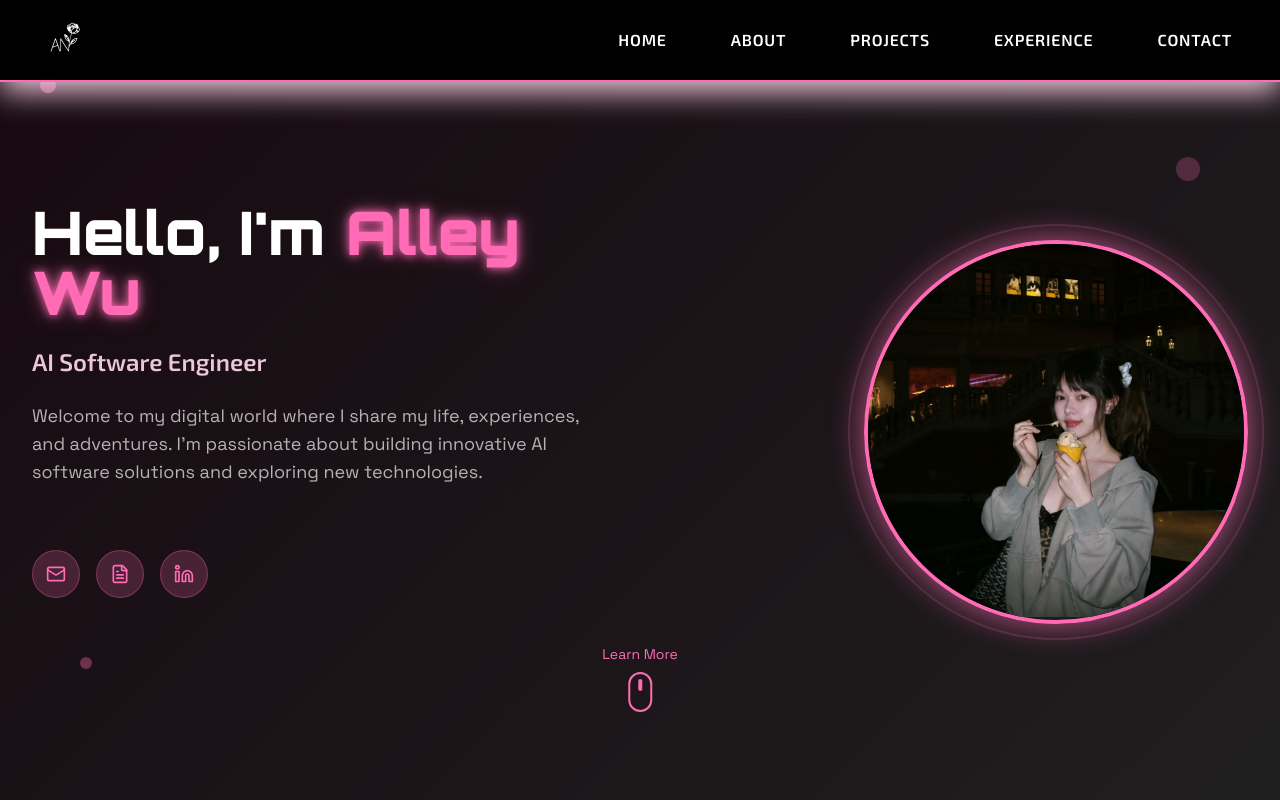
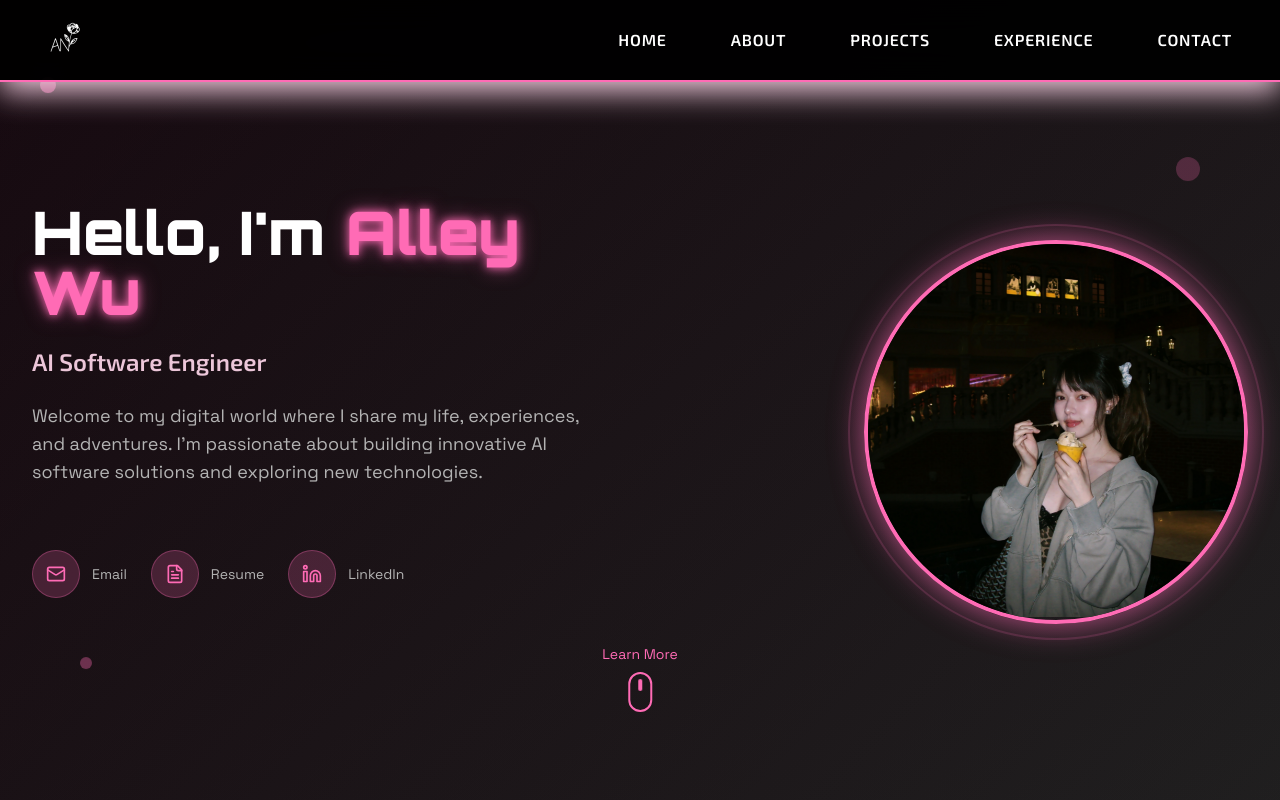
Before and after one commit to twu29/Portfolio, a React (Vite) app: page / in a window 1280 px wide. Shown: the top 800 px of the page. Built offline with nearby package versions, Linux system fonts and the light colour scheme; the HTML template or start-up script is replaced by a standard one.

Commit message:
Add title to button

```diff
--- a/src/components/Hero.tsx
+++ b/src/components/Hero.tsx
@@ -47,32 +47,40 @@ const Hero = () => {
               </p>
 
               {/* Social Links */}
-              <div className="flex justify-center lg:justify-start gap-4 mb-16">
+              <div className="flex justify-center lg:justify-start gap-6 mb-16">
                 <a
                   href="mailto:your.email@example.com"
-                  className="w-12 h-12 rounded-full bg-primary/20 border border-primary/30 flex items-center justify-center text-primary hover:bg-primary hover:text-primary-foreground transition-smooth hover:scale-110"
+                  className="flex items-center gap-3 group"
                   aria-label="Email"
                 >
-                  <Mail size={20} />
+                  <div className="w-12 h-12 rounded-full bg-primary/20 border border-primary/30 flex items-center justify-center text-primary group-hover:bg-primary group-hover:text-primary-foreground transition-smooth group-hover:scale-110">
+                    <Mail size={20} />
+                  </div>
+                  <span className="text-sm font-space-grotesk text-muted-foreground group-hover:text-primary transition-smooth">Email</span>
                 </a>
                 <a
                   href="/Alley_Resume.pdf"
                   target="_blank"
                   rel="noopener noreferrer"
-                  className="w-12 h-12 rounded-full bg-primary/20 border border-primary/30 flex items-center justify-center text-primary hover:bg-primary hover:text-primary-foreground transition-smooth hover:scale-110"
+                  className="flex items-center gap-3 group"
                   aria-label="Resume"
-                  title="Resume"
                 >
-                  <FileText size={20} />
+                  <div className="w-12 h-12 rounded-full bg-primary/20 border border-primary/30 flex items-center justify-center text-primary group-hover:bg-primary group-hover:text-primary-foreground transition-smooth group-hover:scale-110">
+                    <FileText size={20} />
+                  </div>
+                  <span className="text-sm font-space-grotesk text-muted-foreground group-hover:text-primary transition-smooth">Resume</span>
                 </a>
                 <a
                   href="https://linkedin.com/in/your-profile"
                   target="_blank"
                   rel="noopener noreferrer"
-                  className="w-12 h-12 rounded-full bg-primary/20 border border-primary/30 flex items-center justify-center text-primary hover:bg-primary hover:text-primary-foreground transition-smooth hover:scale-110"
+                  className="flex items-center gap-3 group"
                   aria-label="LinkedIn"
                 >
-                  <Linkedin size={20} />
+                  <div className="w-12 h-12 rounded-full bg-primary/20 border border-primary/30 flex items-center justify-center text-primary group-hover:bg-primary group-hover:text-primary-foreground transition-smooth group-hover:scale-110">
+                    <Linkedin size={20} />
+                  </div>
+                  <span className="text-sm font-space-grotesk text-muted-foreground group-hover:text-primary transition-smooth">LinkedIn</span>
                 </a>
               </div>
             </div>
```
